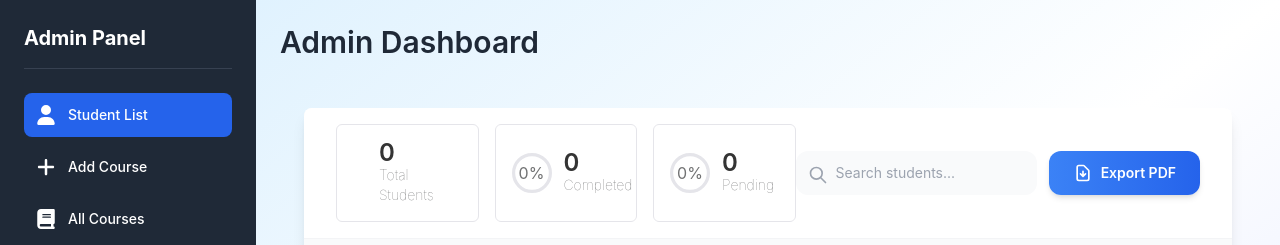
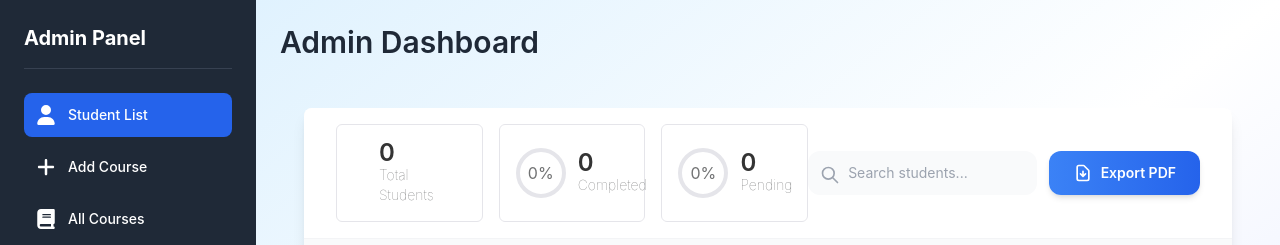
Before and after one commit to somnath-project/YugTech-Admin, a React (Vite) app: page /dashboard in a window 1280 px wide. Shown: the top 245 px of the page. Built offline with nearby package versions, Linux system fonts and the light colour scheme; no server answers; sample sign-in values are in the browser's storage; some icons are missing.

Commit message:
change progress circle width

```diff
--- a/src/components/dashboard/StudentList.jsx
+++ b/src/components/dashboard/StudentList.jsx
@@ -106,7 +106,7 @@ const StudentList = ({
                 <div className="flex items-center gap-3">
                   <Progress.Circle
                     percent={completedPercentage}
-                    width={40}
+                    width={50}
                     strokeColor="#87d068"
                     strokeWidth={8}
                     trailWidth={8}
@@ -125,7 +125,7 @@ const StudentList = ({
                 <div className="flex items-center gap-3">
                   <Progress.Circle
                     percent={pendingPercentage}
-                    width={40}
+                    width={50}
                     strokeColor="#ffc107"
                     strokeWidth={8}
                     trailWidth={8}
```
